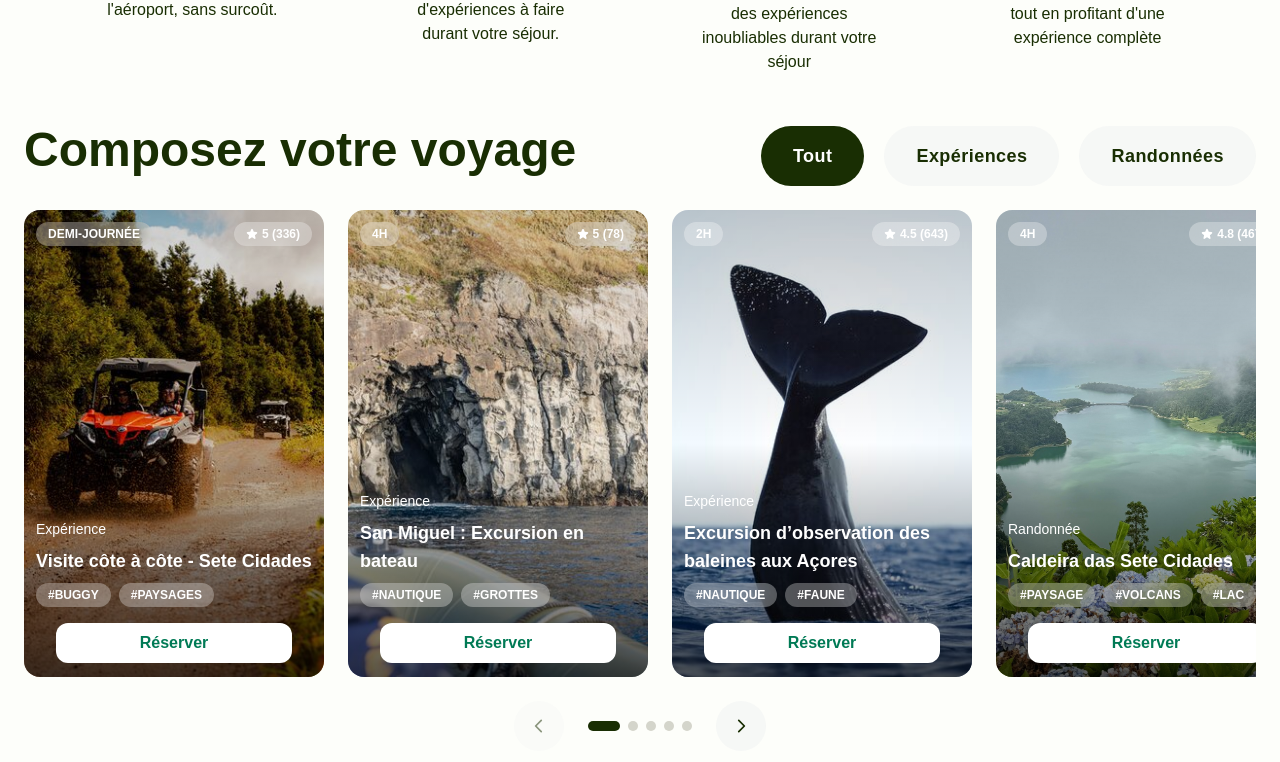
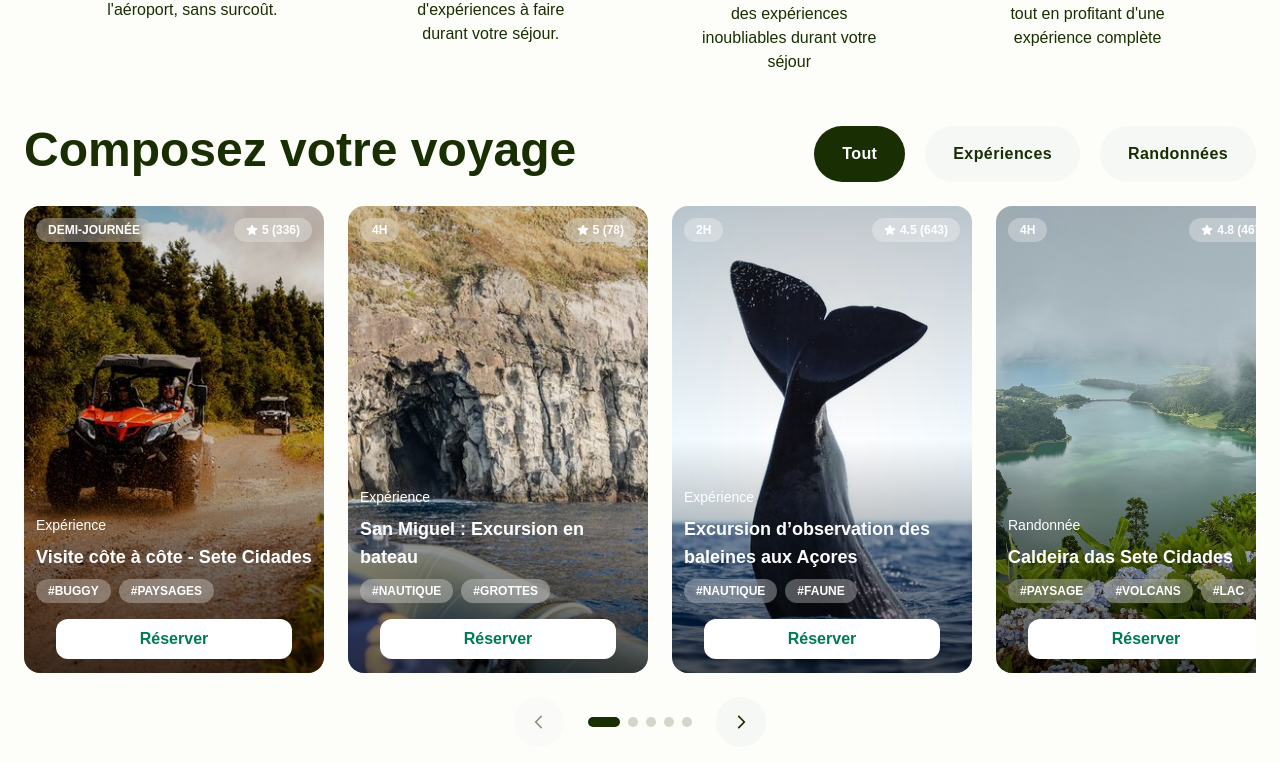
Before and after one commit to ElPotatoCorp/tp-01-tailwindcss, a React (Vite) app: page / in a window 1280 px wide. Shown: the part 1170-1932 px from the top of the page. Built offline with nearby package versions, Linux system fonts and the light colour scheme; a web font is replaced by a local one.

Commit message:
Fix Button Components

```diff
--- a/src/components/button.tsx
+++ b/src/components/button.tsx
@@ -16,11 +16,13 @@ const button = tv({
       none: '',
       primary: 'bg-primary',
       secondary: 'bg-secondary',
+      white: 'bg-white',
       softGrey: 'bg-gray-200/30',
     },
     size: {
       sm: 'py-3 px-6 rounded-xl',
-      md: 'lg: py-4 px-8 rounded-2xl text-lg',
+      md: 'py-4 px-7 rounded-xl text-md',
+      lg: 'py-4 px-8 rounded-2xl text-lg'
     },
     shape: {
       pill: 'rounded-full!',
```
